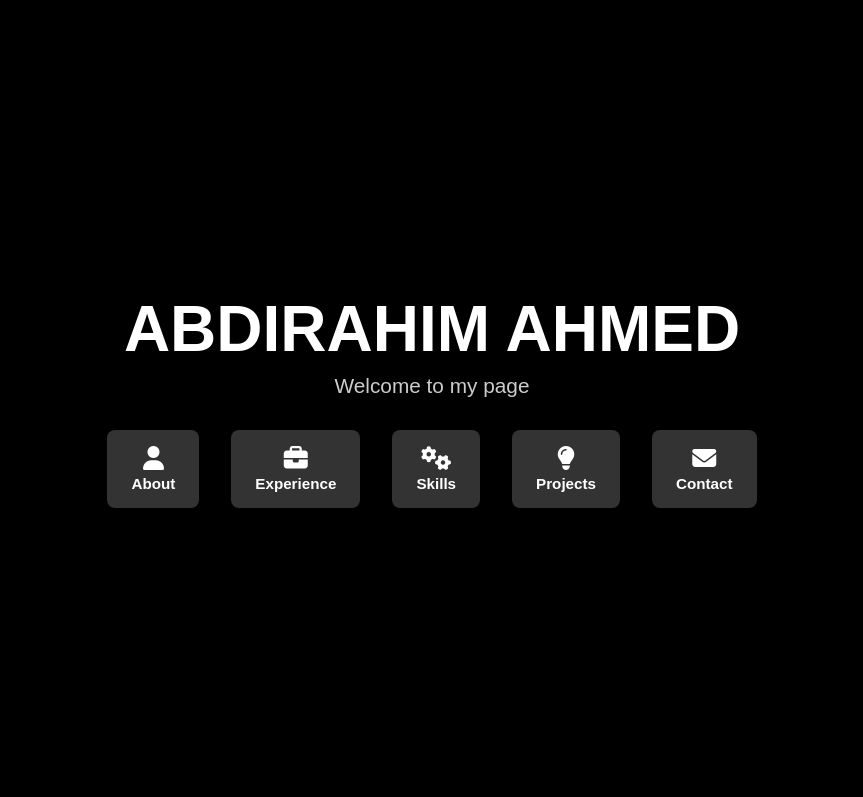
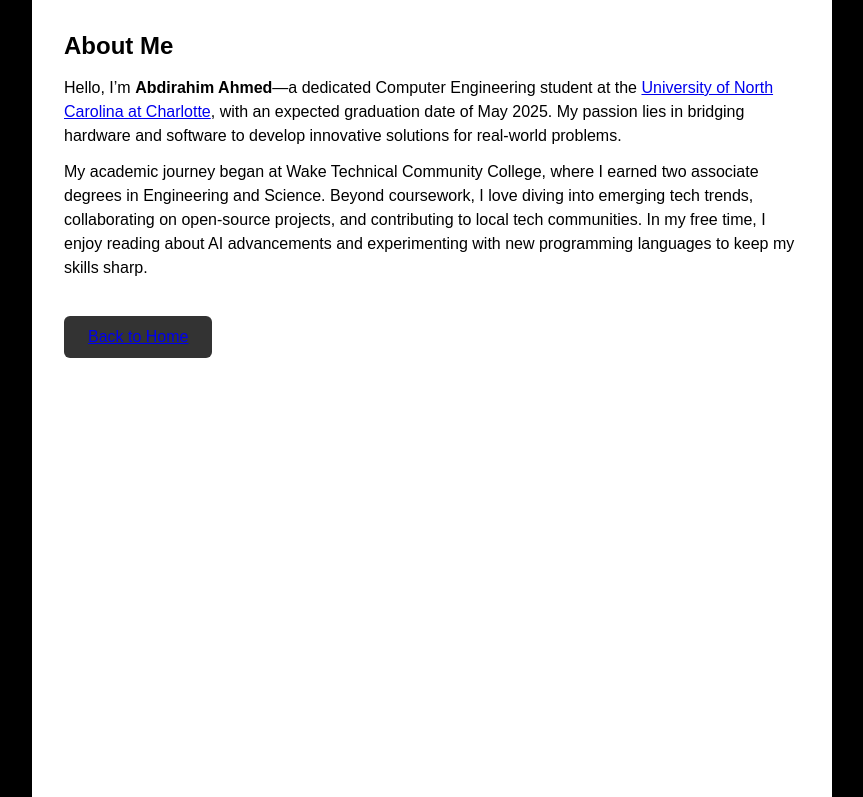
Before and after one commit to Abdiirahim/abdiirahim.github.io, a plain HTML site: page index.html in a window 1280 px wide. Both pictures are taken after a click on the element "About". Shown: the top 797 px of the page, without its empty margins (208-1071 px from the left). Drawn offline with Linux system fonts and the light colour scheme.

Commit message:
Update index.html

```diff
--- a/index.html
+++ b/index.html
@@ -23,12 +23,12 @@
     }
     body {
       font-family: Arial, sans-serif;
-      color: #fff; /* White text for the dark hero */
-      background-color: #000; /* Fallback background */
-      overflow-x: hidden; /* Prevent horizontal scroll if anything goes wide */
+      background-color: #000; /* Black background */
+      color: #fff; /* White text for hero */
+      overflow-x: hidden;
     }
 
-    /* HERO SECTION (DARK BACKGROUND) */
+    /* HERO SECTION (HOME) */
     .hero {
       display: flex;
       flex-direction: column;
@@ -36,7 +36,7 @@
       justify-content: center;
       height: 100vh; /* Full viewport height */
       text-align: center;
-      background-color: #000; /* Solid black background */
+      background-color: #000;
       padding: 2rem;
     }
     .hero h1 {
@@ -48,32 +48,31 @@
     .hero p {
       font-size: 1.3rem;
       margin-bottom: 2rem;
-      color: #ccc; /* Slightly lighter gray for contrast */
+      color: #ccc; /* Slightly lighter gray */
     }
 
     /* ICON NAVIGATION BAR */
     .nav-icons {
       display: flex;
       gap: 2rem;
-      flex-wrap: wrap; /* Allows wrapping on smaller screens */
+      flex-wrap: wrap;
       justify-content: center;
     }
     .icon-btn {
       display: flex;
       flex-direction: column;
       align-items: center;
-      justify-content: center;
       cursor: pointer;
       text-decoration: none;
       color: #fff;
-      background-color: #333; /* Dark gray button background */
+      background-color: #333;
       padding: 1rem 1.5rem;
       border-radius: 8px;
       transition: background-color 0.3s ease;
       text-align: center;
     }
     .icon-btn:hover {
-      background-color: #555; /* Slightly lighter on hover */
+      background-color: #555;
     }
     .icon-btn i {
       font-size: 1.5rem;
@@ -82,14 +81,15 @@
     .icon-btn span {
       font-size: 0.95rem;
       font-weight: bold;
-      white-space: nowrap; /* Prevents text from wrapping to next line */
+      white-space: nowrap;
     }
 
-    /* SECTIONS (WHITE BACKGROUND, BLACK TEXT) */
+    /* SECTION CONTENT (REPLACES HERO WHEN VISIBLE) */
     .section-content {
       display: none; /* Hidden by default, shown via JS */
       background-color: #fff;
       color: #000;
+      min-height: 100vh; /* Fill the viewport height */
       padding: 2rem;
       max-width: 800px;
       margin: 0 auto;
@@ -111,32 +111,60 @@
       text-decoration: underline;
     }
 
+    /* BACK TO HOME BUTTON */
+    .back-btn {
+      display: inline-block;
+      margin-top: 1.5rem;
+      padding: 0.75rem 1.5rem;
+      background-color: #333;
+      color: #fff;
+      text-decoration: none;
+      border-radius: 6px;
+      transition: background-color 0.3s ease;
+      cursor: pointer;
+    }
+    .back-btn:hover {
+      background-color: #555;
+    }
+
     /* FOOTER */
     footer {
       text-align: center;
       padding: 2rem;
-      background-color: #111; /* Darker background for footer */
-      color: #ccc; /* Light gray text */
+      background-color: #111;
+      color: #ccc;
     }
   </style>
 
   <script>
+    // Hide hero, show one section
     function showSection(sectionId) {
+      // Hide hero
+      document.querySelector('.hero').style.display = 'none';
       // Hide all sections
       const sections = document.querySelectorAll('.section-content');
-      sections.forEach(section => {
-        section.style.display = 'none';
-      });
+      sections.forEach(section => section.style.display = 'none');
       // Show the clicked section
       document.getElementById(sectionId).style.display = 'block';
-      // Scroll to top (so the revealed section is visible immediately)
+      // Scroll to top
+      window.scrollTo({ top: 0, behavior: 'smooth' });
+    }
+
+    // Show hero, hide all sections
+    function showHome() {
+      // Hide all sections
+      const sections = document.querySelectorAll('.section-content');
+      sections.forEach(section => section.style.display = 'none');
+      // Show hero
+      document.querySelector('.hero').style.display = 'flex';
+      // Scroll to top
       window.scrollTo({ top: 0, behavior: 'smooth' });
     }
   </script>
 </head>
 <body>
 
-  <!-- HERO SECTION -->
+  <!-- HERO SECTION (HOME) -->
   <div class="hero">
     <h1>ABDIRAHIM AHMED</h1>
     <p>Welcome to my page</p>
@@ -179,9 +207,10 @@
       My academic journey began at Wake Technical Community College, where I earned
       two associate degrees in Engineering and Science. Beyond coursework, I love diving
       into emerging tech trends, collaborating on open-source projects, and contributing
-      to local tech communities. In my free time, I also enjoy reading about AI advancements
+      to local tech communities. In my free time, I enjoy reading about AI advancements
       and experimenting with new programming languages to keep my skills sharp.
     </p>
+    <a class="back-btn" onclick="showHome()">Back to Home</a>
   </div>
 
   <!-- EXPERIENCE SECTION -->
@@ -201,6 +230,7 @@
       significantly reduced downtime. This hands-on experience sharpened my problem-solving
       skills and emphasized the importance of communication and adaptability.
     </p>
+    <a class="back-btn" onclick="showHome()">Back to Home</a>
   </div>
 
   <!-- SKILLS SECTION -->
@@ -220,6 +250,7 @@
       These skills allow me to contribute effectively to cross-disciplinary teams, whether it’s
       designing a PCB, writing firmware, or analyzing data for insights.
     </p>
+    <a class="back-btn" onclick="showHome()">Back to Home</a>
   </div>
 
   <!-- PROJECTS SECTION -->
@@ -241,6 +272,7 @@
       This hands-on experience honed my ability to debug embedded systems and optimize data
       transfer between hardware and software.
     </p>
+    <a class="back-btn" onclick="showHome()">Back to Home</a>
   </div>
 
   <!-- CONTACT SECTION -->
@@ -258,11 +290,11 @@
       Let’s work together to push the boundaries of innovation and create solutions that
       truly make a difference.
     </p>
+    <a class="back-btn" onclick="showHome()">Back to Home</a>
   </div>
 
   <footer>
     <p>© 2025 Abdirahim Ahmed</p>
   </footer>
-
 </body>
 </html>
```
